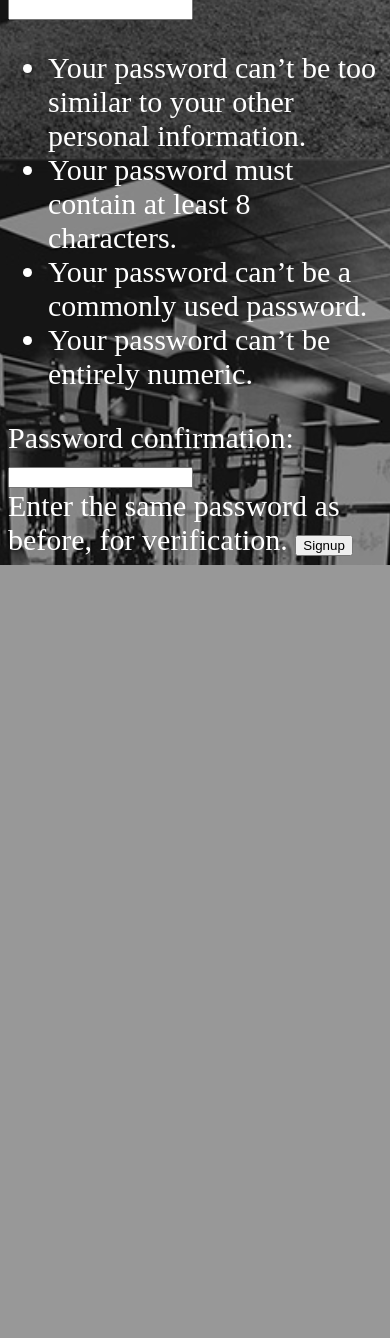
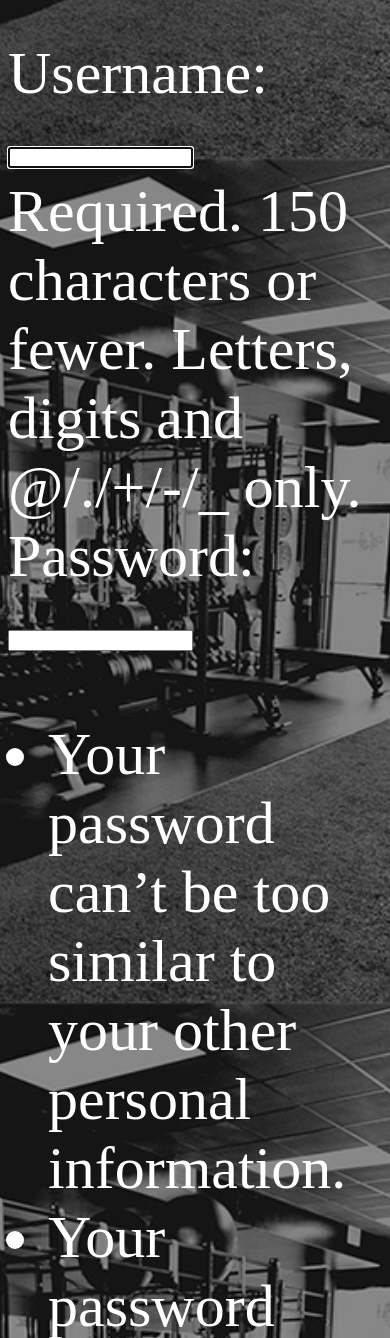
Before and after one commit to bradywhildin/BigMuscle, a Django app: page /accounts/signup/ in a window 390 px wide; the page is wider, and only the part inside the window is pictured. Shown: the part 685-2023 px from the top of that part. Before the commit the page ends 1250 px from the top of that part, so only its background shows below. Run offline with Django 3.2, Linux system fonts and the light colour scheme.

Commit message:
Doubled font size

```diff
--- a/accounts/templates/accounts/signup.html
+++ b/accounts/templates/accounts/signup.html
@@ -21,7 +21,7 @@ body {
 
 @media (max-width: 900px) {
     body {
-        font-size: 30px
+        font-size: 60px
     }
 }
 
@@ -37,5 +37,4 @@ body {
             <input type="submit" name="" value="Signup">
         </form></font>
 </body>
-
 </html>
```
